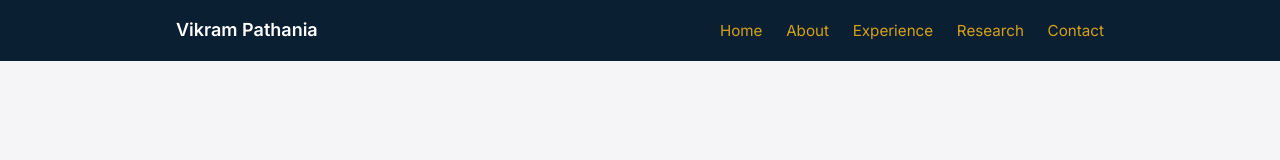
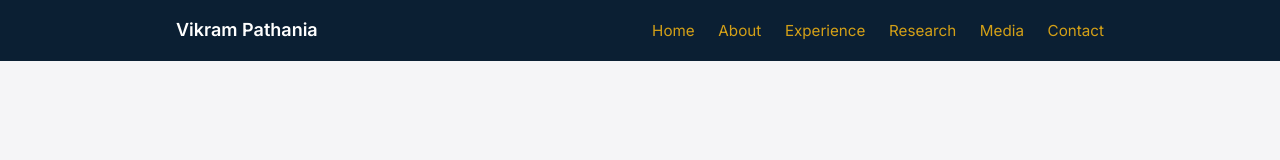
Before and after one commit to pathaniav/vikrampathania.github.io, a plain HTML site: page index.html in a window 1280 px wide. Shown: the top 160 px of the page. Drawn offline with nearby package versions, Linux system fonts and the light colour scheme.

Commit message:
Update index.html

```diff
--- a/index.html
+++ b/index.html
@@ -15,14 +15,15 @@
     />
   </head>
   <body>
-    <header>
+   <header>
   <div class="nav-container">
     <a href="index.html" class="site-title">Vikram Pathania</a>
-    <nav class="nav-links">
+    <nav>
       <a href="index.html">Home</a>
       <a href="about.html">About</a>
       <a href="experience.html">Experience</a>
       <a href="research.html">Research</a>
+      <a href="media.html">Media</a>
       <a href="contact.html">Contact</a>
     </nav>
   </div>
```
